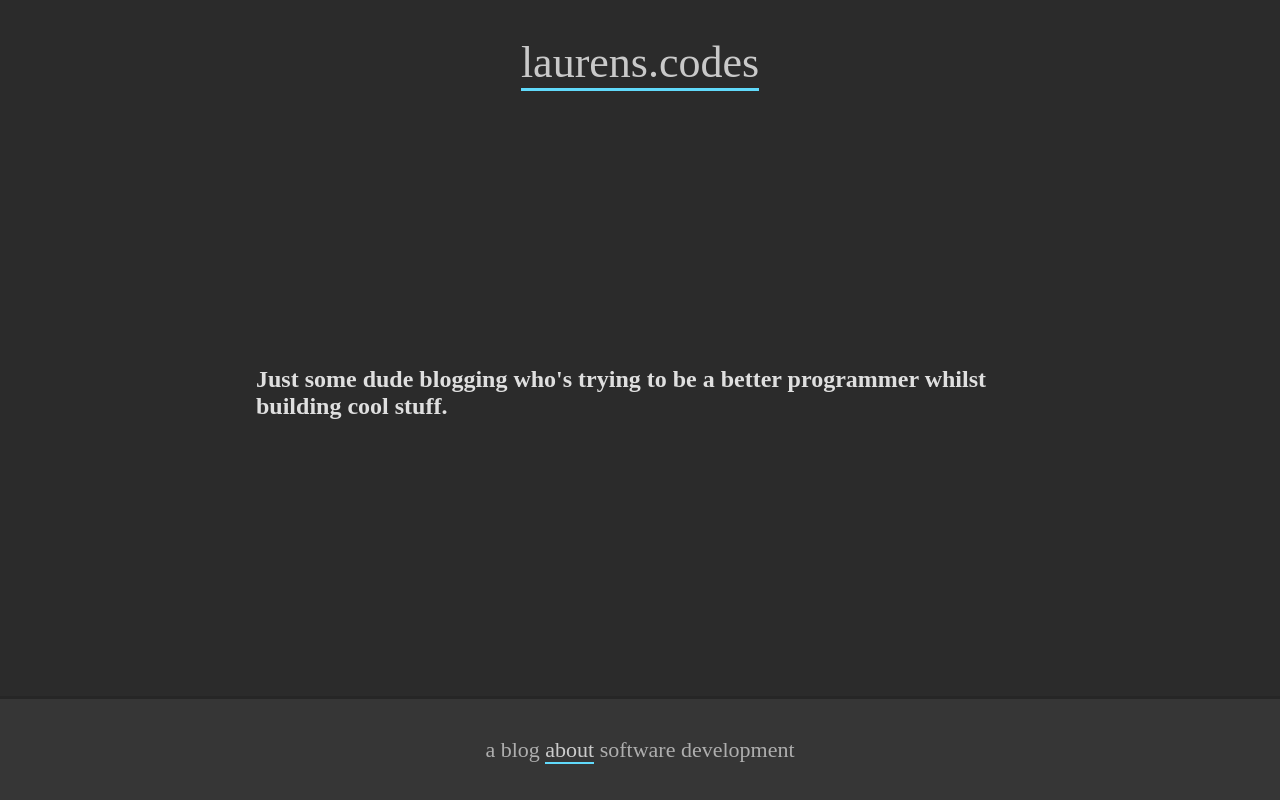
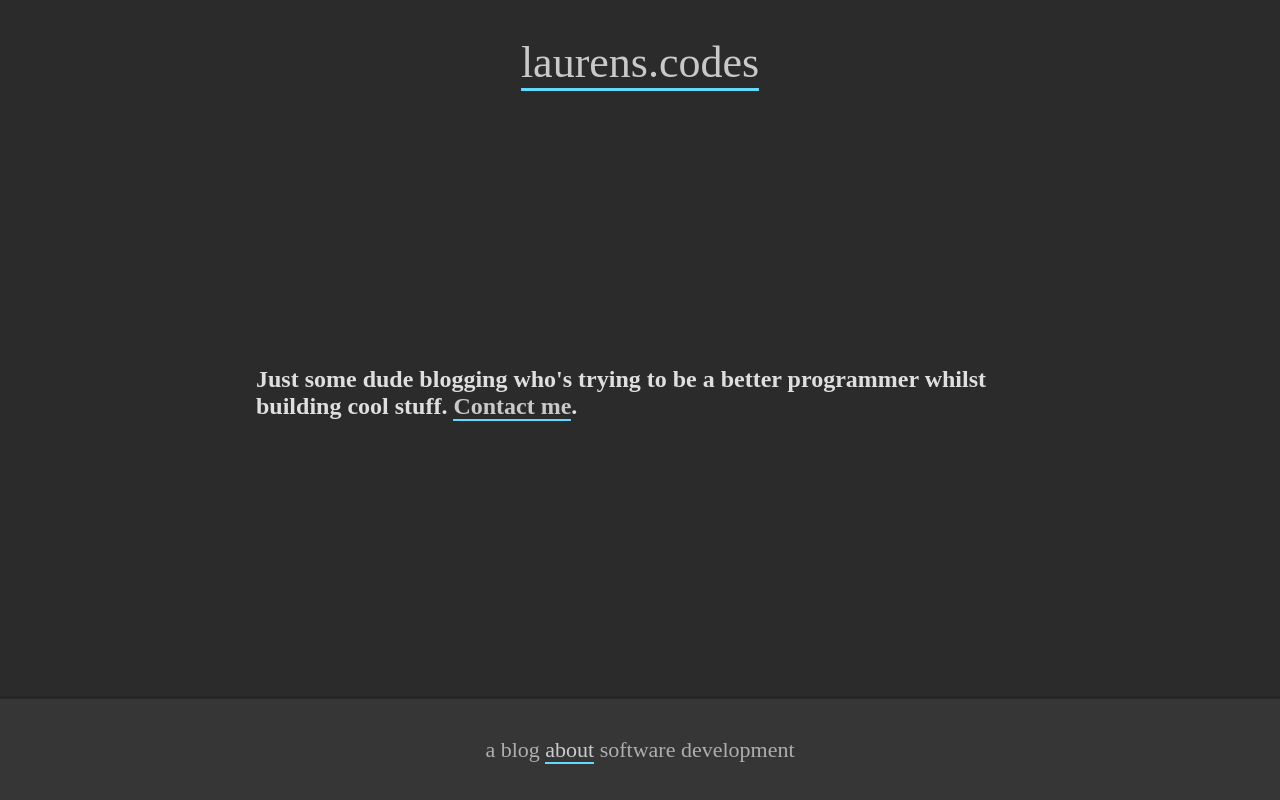
Before and after one commit to laurensdewaele/laurens.codes, a plain HTML site: page website/about.html in a window 1280 px wide. Drawn offline with Linux system fonts and the light colour scheme; a web font is replaced by a local one.

Commit message:
new email link

```diff
--- a/website/about.html
+++ b/website/about.html
@@ -30,6 +30,7 @@
         <h2>
           Just some dude blogging who's trying to be a better programmer whilst
           building cool stuff.
+          <a href="mailto:laurens.dewaele@gmail.com">Contact me</a>.
         </h2>
       </div>
     </main>
--- a/website/assets/css/styles.css
+++ b/website/assets/css/styles.css
@@ -306,6 +306,11 @@ footer a {
   padding: 1rem;
 }
 
+.about-content a {
+  color: var(--gray-h1);
+  border-bottom: 2px solid var(--blue);
+}
+
 @media (max-width: 62rem) {
   .article-blogpost-page {
     max-width: 50rem;
```
